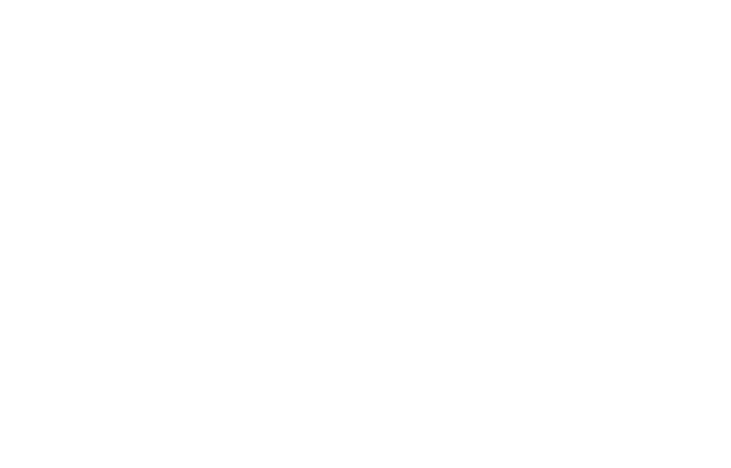
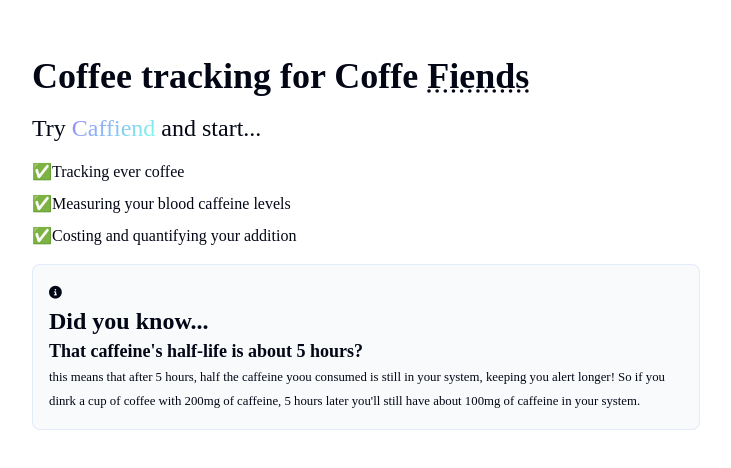
Before and after one commit to Cr1sti4n85/caffiend, a React (Vite) app: page / in a window 1280 px wide. Shown: the top 468 px of the page, without its empty margins (274-1005 px from the left). Built offline with nearby package versions, Linux system fonts and the light colour scheme; a web font is replaced by a local one.

Commit message:
Build Hero component and add styles

```diff
--- a/index.html
+++ b/index.html
@@ -4,7 +4,10 @@
 <head>
   <meta charset="UTF-8" />
   <meta name="viewport" content="width=device-width, initial-scale=1.0" />
-  <title>Vite + React</title>
+  <link rel="stylesheet" href="https://cdnjs.cloudflare.com/ajax/libs/font-awesome/6.7.1/css/all.min.css"
+    integrity="sha512-5Hs3dF2AEPkpNAR7UiOHba+lRSJNeM2ECkwxUIxC1Q/FLycGTbNapWXB4tP889k5T5Ju8fs4b1P5z/iB4nMfSQ=="
+    crossorigin="anonymous" referrerpolicy="no-referrer" />
+  <title>Caffiend | Track your Coffee</title>
 </head>
 
 <body>
--- a/src/components/Hero.jsx
+++ b/src/components/Hero.jsx
@@ -1,5 +1,33 @@
 function Hero() {
-  return <></>;
+  return (
+    <>
+      <h1>
+        Coffee tracking for Coffe{" "}
+        <abbr title="An enthusiast or devotee">Fiends</abbr>
+      </h1>
+      <div className="benefits-list">
+        <h3 className="font-bolder">
+          Try <span className="text-gradient">Caffiend</span> and start...
+        </h3>
+        <p>✅Tracking ever coffee</p>
+        <p>✅Measuring your blood caffeine levels</p>
+        <p>✅Costing and quantifying your addition</p>
+      </div>
+      <div className="card info-card">
+        <div>
+          <i className="fa-solid fa-circle-info"></i>
+          <h3>Did you know...</h3>
+          <h5>That caffeine&apos;s half-life is about 5 hours?</h5>
+          <p>
+            this means that after 5 hours, half the caffeine yoou consumed is
+            still in your system, keeping you alert longer! So if you dinrk a
+            cup of coffee with 200mg of caffeine, 5 hours later you&apos;ll
+            still have about 100mg of caffeine in your system.
+          </p>
+        </div>
+      </div>
+    </>
+  );
 }
 
 export default Hero;
--- a/src/index.css
+++ b/src/index.css
@@ -0,0 +1,42 @@
+#root {
+  display: flex;
+  flex-direction: column;
+  gap: 1rem;
+  padding: 1rem;
+  max-width: 700px;
+  width: 100%;
+  margin: 0 auto;
+  min-height: 100vh;
+}
+
+main {
+  display: flex;
+  flex-direction: column;
+  gap: 1rem;
+  flex: 1;
+}
+
+main h1 {
+  padding-top: 1.5rem;
+}
+
+.benefits-list {
+  display: flex;
+  flex-direction: column;
+  gap: 0.5rem;
+}
+
+.benefits-list h3 {
+  padding-bottom: 0.5rem;
+}
+
+.font-bolder {
+  font-weight: 500;
+}
+
+.info-card {
+  font-size: 0.8rem;
+  display: flex;
+  flex-direction: column;
+  gap: 0.5rem;
+}
```
